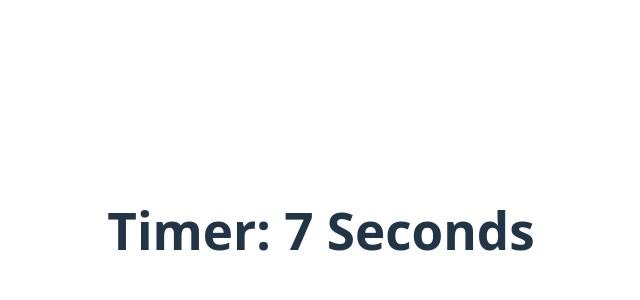
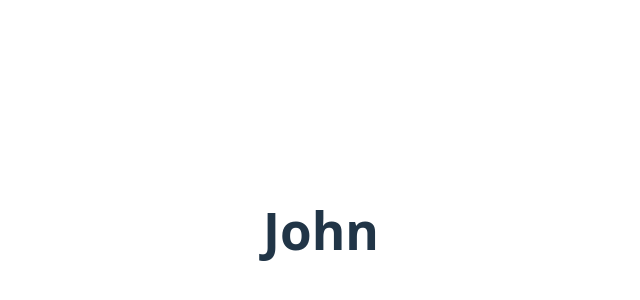
Before and after one commit to ma3llim007/mern_stack_interview, a React (Vite) app in the folder 02_react_basic/: page / in a window 1280 px wide. Shown: the part 170-470 px from the top of the page, without its empty margins (319-959 px from the left). Built offline with nearby package versions, Linux system fonts and the light colour scheme.

Commit message:
chore: learn optimize rendering

```diff
--- a/02_react_basic/src/App.jsx
+++ b/02_react_basic/src/App.jsx
@@ -1,39 +1,10 @@
 import "./App.css";
-import Counter from "./components/ClassComponents";
-import Timer from "./components/ClassComponentTwo";
-import If from "./components/Conditional/If";
-import Logical from "./components/Conditional/Logical";
-import SwitchComponent from "./components/Conditional/Switch";
-import Ternary from "./components/Conditional/Ternary";
-import CounterTwo from "./components/Counter";
-import FunctionalComponent from "./components/FunctionalComponent";
-import ControllerComponents from "./components/HandlingForm/ControllerComponents";
-import FormikForm from "./components/HandlingForm/FormikForm";
-import ReactHookForm from "./components/HandlingForm/ReactHookForm";
-import UnControllerComponents from "./components/HandlingForm/UnControllerComponents";
-import StateAndProps from "./components/StateAndProps";
-import TimerWithUseEffect from "./components/TimerWithUseEffect";
-import UseEffectCom from "./components/useEffectCom";
+import ReactMemo from "./components/OptimizeRending/ReactMemo";
 
 function App() {
     return (
         <div className="card">
-            {/* <Counter /> */}
-            {/* <FunctionalComponent /> */}
-            {/* <StateAndProps /> */}
-            {/* Conditional Rendering In React */}
-            {/* <If isLoggedIn={true} /> */}
-            {/* <Ternary isLoggedIn={true} /> */}
-            {/* <Logical hasMessage={true}/> */}
-            {/* <SwitchComponent status={"error"}/> */}
-            {/* <CounterTwo /> */}
-            {/* <UseEffectCom /> */}
-            {/* <ControllerComponents /> */}
-            {/* <UnControllerComponents /> */}
-            {/* <FormikForm /> */}
-            {/* <ReactHookForm /> */}
-            {/* <Timer /> */}
-            <TimerWithUseEffect />
+            <ReactMemo name="John" />
         </div>
     );
 }
--- /dev/null
+++ b/02_react_basic/src/components/OptimizeRending/ReactMemo.jsx
@@ -0,0 +1,8 @@
+import { memo } from "react";
+
+const ReactMemo = memo(function ReactMemo({ name }) {
+    console.log("Rendering");
+    return <h1>{name}</h1>;
+});
+
+export default ReactMemo;
```
